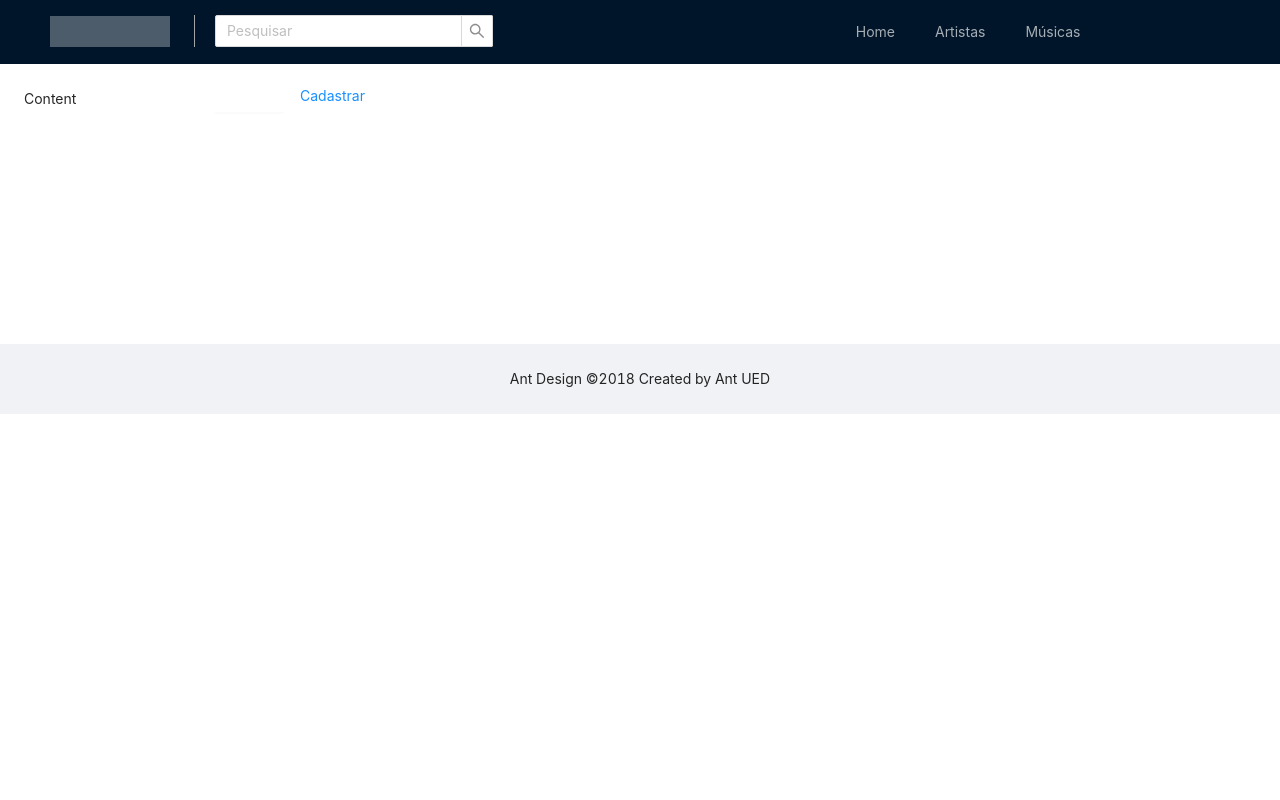
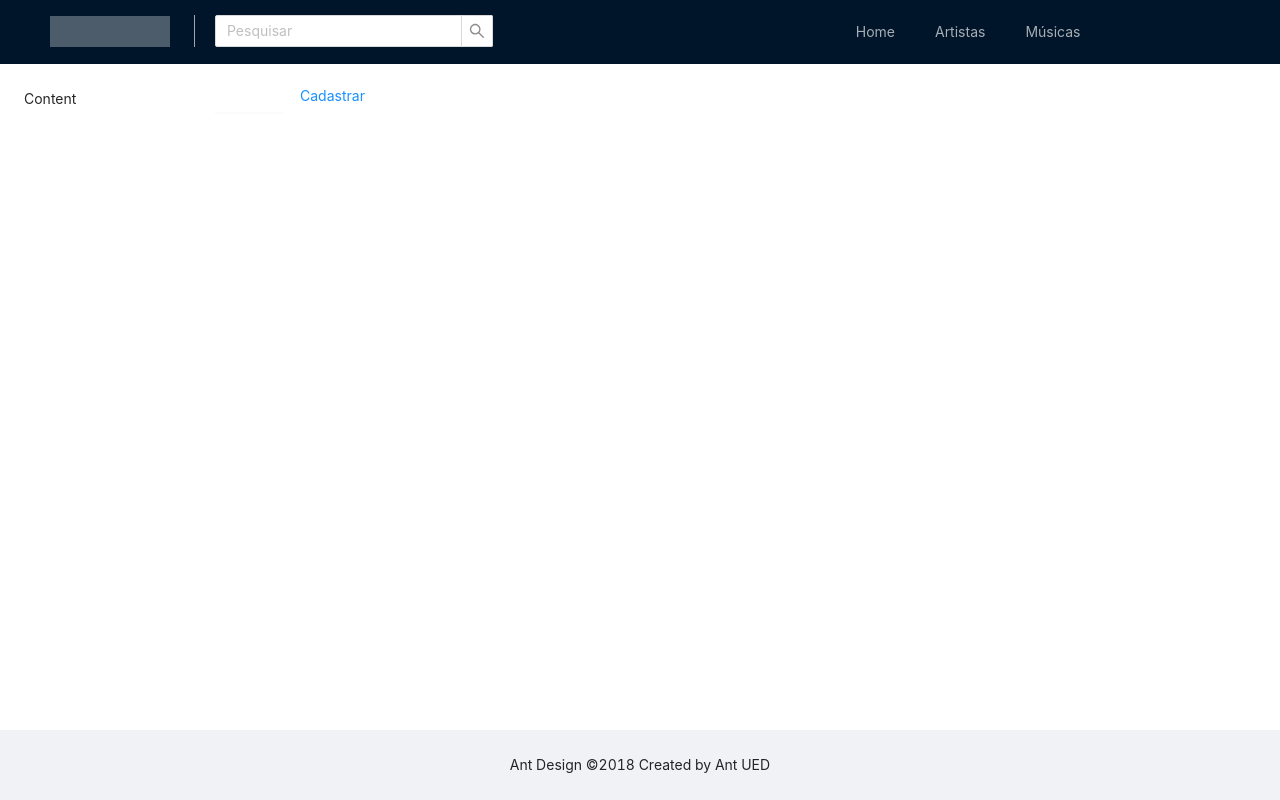
Before and after one commit to matheusBrant/acorde-pra-vida-web, a React (Create React App) app: page /#/ in a window 1280 px wide. Built offline with nearby package versions, Linux system fonts and the light colour scheme.

Commit message:
Correção footer

```diff
--- a/src/App.jsx
+++ b/src/App.jsx
@@ -3,7 +3,7 @@ import { Layout, Menu, Input, Button, Row, Col} from 'antd';
 import { Link } from 'react-router-dom';
 import { Home } from "./pages/Home";
 import { LoginPage } from "./pages/Login";
-import './css/header.css';
+import './css/app.css';
 
 const { Header, Content, Footer } = Layout;
 
--- a/src/css/header.css
+++ b/src/css/app.css
@@ -6,10 +6,15 @@
   padding-left: 20px;
 }
 
-
 .pesquisar {
   border-left: 1px solid #a1a6a8;
   padding-left: 20px;
   width: 300px;
   margin-top: 15px;
 }
+
+footer {
+  position: absolute;
+  bottom: 0;
+  width: 100%;
+}
--- a/src/pages/Home/index.js
+++ b/src/pages/Home/index.js
@@ -2,7 +2,6 @@ import './Home.css';
 
 import { Layout } from 'antd';
 
-const { Header, Content, Footer } = Layout;
 
 export const Home = () => {
 
```
